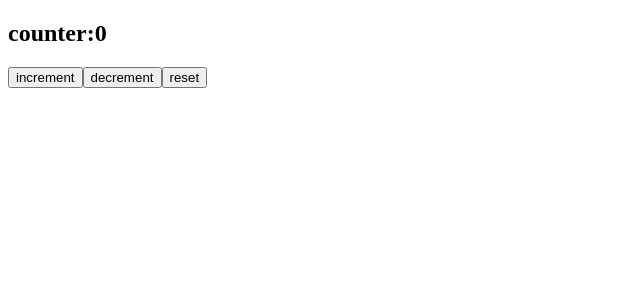
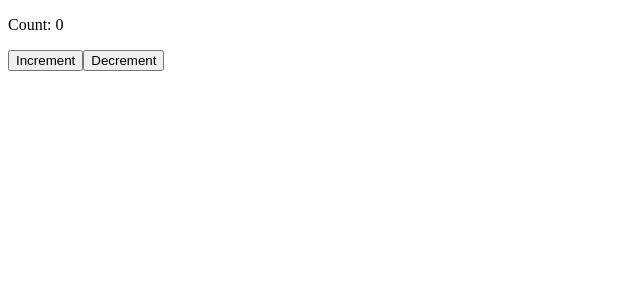
Before and after one commit to Dharmateja69/React-Course, a React (Vite) app in the folder ReactTypeScript/TypeScript-demos/: page / in a window 1280 px wide. Shown: the top 300 px of the page, without its empty margins (0-640 px from the left). Built offline with nearby package versions, Linux system fonts and the light colour scheme.

Commit message:
WorkingContextapi

```diff
--- a/ReactTypeScript/TypeScript-demos/src/App.tsx
+++ b/ReactTypeScript/TypeScript-demos/src/App.tsx
@@ -1,9 +1,12 @@
 import Counter from "./Components/ContextApi/Counter";
+import MyProvider from "./Components/ContextApi/MyContext";
 
 function App() {
   return (
     <div>
-      <Counter />
+      <MyProvider>
+        <Counter />
+      </MyProvider>
     </div>
   );
 }
--- a/ReactTypeScript/TypeScript-demos/src/Components/ContextApi/Counter.tsx
+++ b/ReactTypeScript/TypeScript-demos/src/Components/ContextApi/Counter.tsx
@@ -1,14 +1,14 @@
 import { FC, useContext } from "react";
-import { MyContext } from "./MyContext";
+import { MyContext } from "../ContextApi/MyContext";
 
 const Counter: FC = () => {
-  const { count, increment, decrement, reset } = useContext(MyContext);
+  const { count, increment, decrement } = useContext(MyContext);
+
   return (
     <div>
-      <h2>counter:{count}</h2>
-      <button onClick={increment}>increment</button>
-      <button onClick={decrement}>decrement</button>
-      <button onClick={reset}>reset</button>
+      <p>Count: {count}</p>
+      <button onClick={increment}>Increment</button>
+      <button onClick={decrement}>Decrement</button>
     </div>
   );
 };
--- a/ReactTypeScript/TypeScript-demos/src/Components/ContextApi/MyContext.tsx
+++ b/ReactTypeScript/TypeScript-demos/src/Components/ContextApi/MyContext.tsx
@@ -1,4 +1,4 @@
-import { createContext, useState } from "react";
+import React, { createContext, useState } from "react";
 
 interface MycontextProps {
   count: number;
@@ -6,22 +6,26 @@ interface MycontextProps {
   decrement: () => void;
   reset: () => void;
 }
+
 export const MyContext = createContext<MycontextProps>({
   count: 0,
   increment: () => {},
   decrement: () => {},
   reset: () => {},
 });
+// Use null to prevent TypeScript errors
 
-interface Myproviderprops {
+interface MyProviderProps {
   children: React.ReactNode;
 }
 
-const MyProvider = ({ children }: Myproviderprops) => {
+const MyProvider: React.FC<MyProviderProps> = ({ children }) => {
   const [count, setCount] = useState(0);
-  const increment = () => setCount((c) => c + 1);
-  const decrement = () => setCount((c) => c - 1);
+
+  const increment = () => setCount(count + 1);
+  const decrement = () => setCount(count - 1);
   const reset = () => setCount(0);
+
   return (
     <MyContext.Provider value={{ count, increment, decrement, reset }}>
       {children}
```
